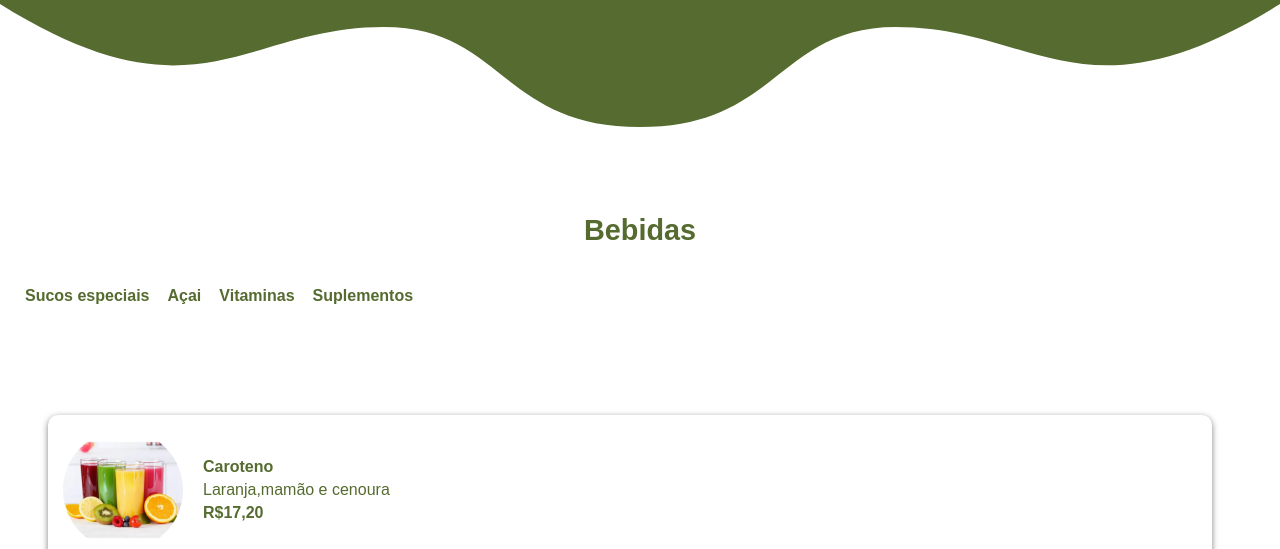
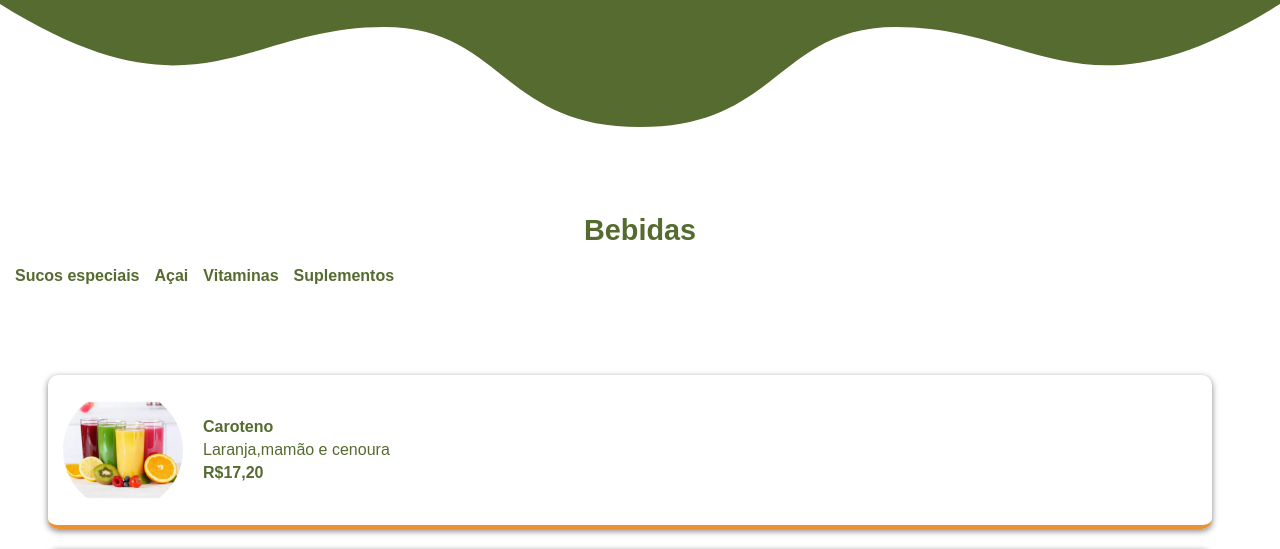
Before and after one commit to lucasdantaas/manga, a Flask app: page / in a window 1280 px wide. Shown: the part 5194-5743 px from the top of the page. Run offline with Flask 3, Linux system fonts and the light colour scheme.

Commit message:
Add files via upload

```diff
--- a/src/static/css/index.css
+++ b/src/static/css/index.css
@@ -46,7 +46,7 @@ body {
 
 .menu2 {
     display: flex;
-    padding: 20px ;
+    padding: 0 10px ;
     text-align: center;
     background-color: white;
     justify-content: flex-start;
@@ -67,7 +67,7 @@ body {
     padding: 0;
     display: flex;
     flex-wrap: wrap;
-    gap: 8px;
+    gap: 5px;
 }
 
 .menu li{
@@ -89,7 +89,7 @@ body {
 
 .menu-item{
     object-fit: cover;
-    width: 150px;
+    width: 160px;
     height: 100px;
     border-radius: 15px;
     overflow: hidden;
```
